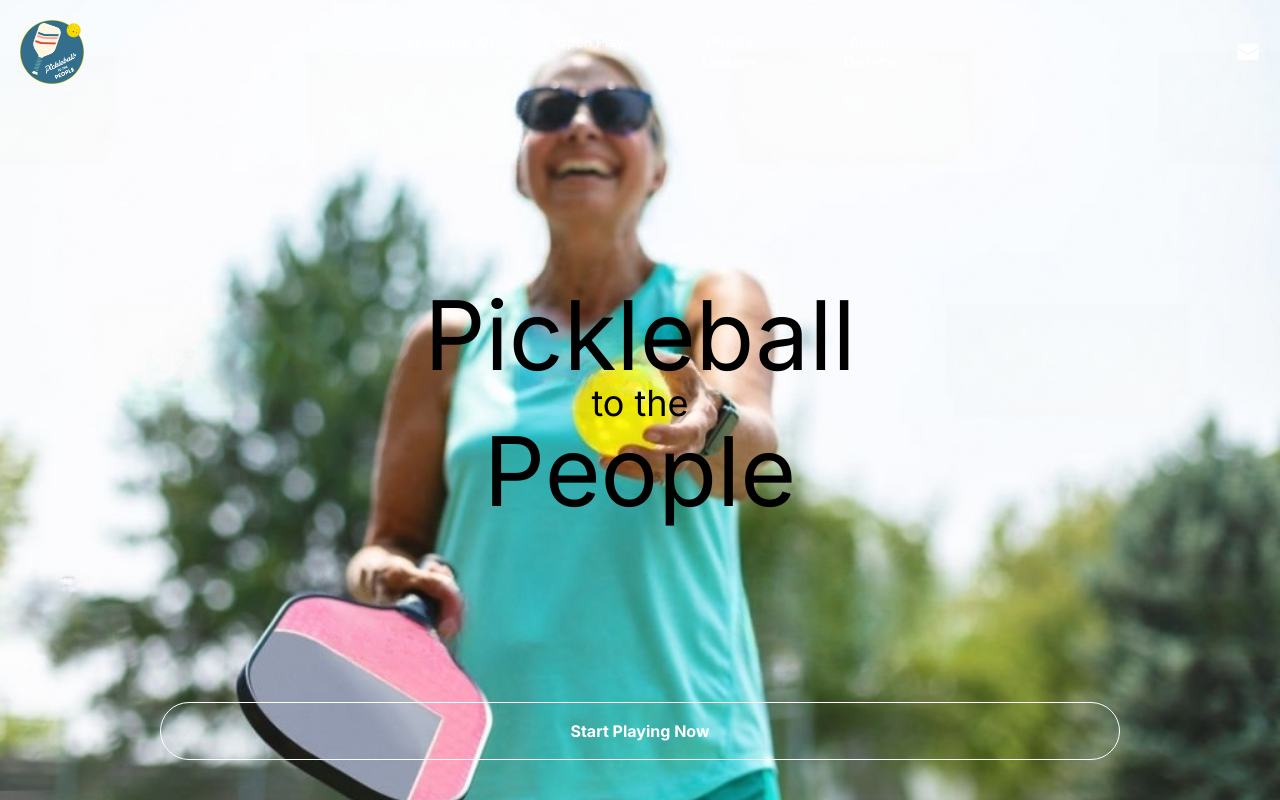
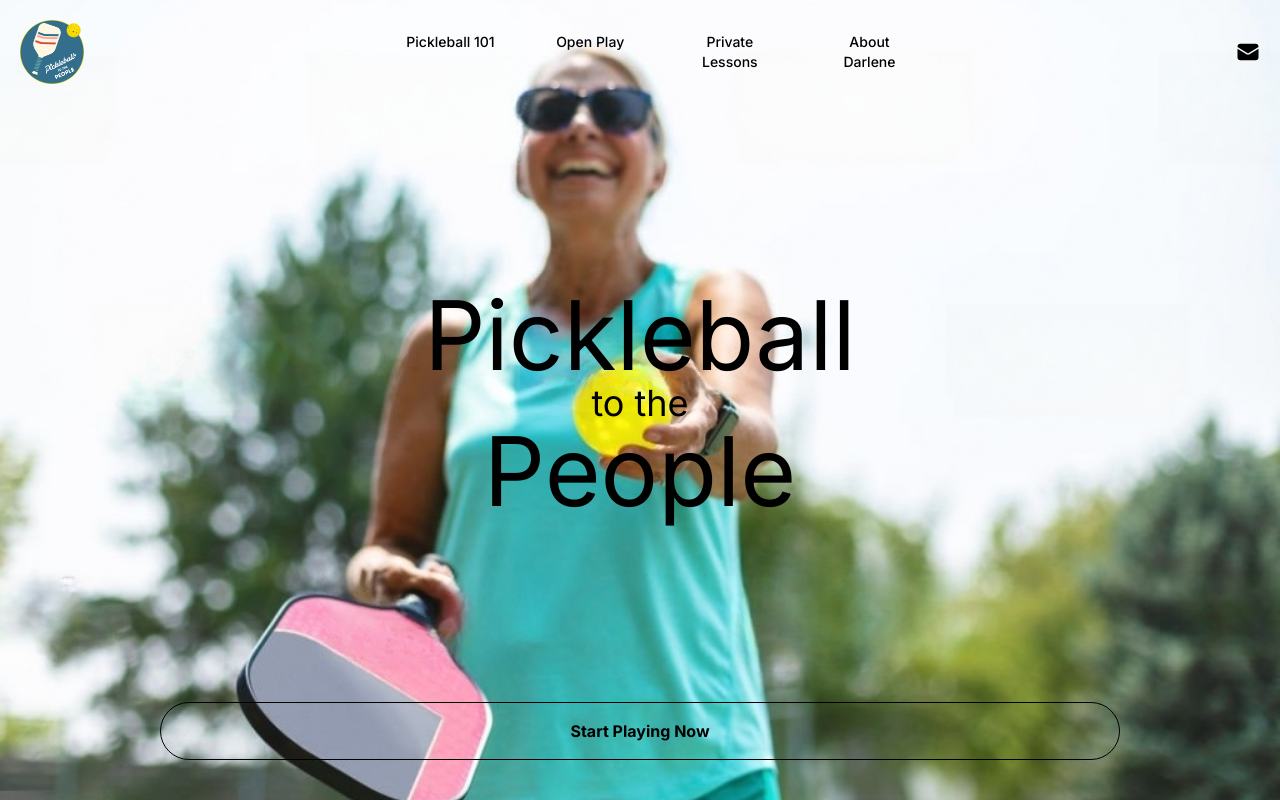
Before and after one commit to avinashi10/pickle-nextjs, a Next.js app in the folder pickleball/: page /aboutDar in a window 1280 px wide. Built offline with nearby package versions, Linux system fonts and the light colour scheme.

Commit message:
Change text to black hover to white for higher contrast

```diff
--- a/pickleball/src/app/aboutDar/page.jsx
+++ b/pickleball/src/app/aboutDar/page.jsx
@@ -40,22 +40,22 @@ const AboutDar = ()=>{
           {['Pickleball 101', 'Open Play', 'Private Lessons', 'About Darlene'].map((item, index) => (
             <button
               key={index}
-              className="inline-flex justify-center w-full px-4 py-2 text-sm font-medium text-white bg-transparent border border-transparent rounded-md hover:bg-white hover:text-black"
+              className="inline-flex justify-center w-full px-4 py-2 text-sm font-medium text-black bg-transparent border border-transparent rounded-md hover:bg-black hover:text-white"
             >
               {item}
             </button>
           ))}
         </div>
-        <EnvelopeIcon className="h-6 w-6 text-white" />
+        <EnvelopeIcon className="h-6 w-6 text-black" />
       </nav>
 
       <div className="relative text-center z-10">
-        <p className="text-8xl">Pickleball</p>
-        <p className="text-4xl">to the</p>
-        <p className="text-8xl">People</p>
+        <p className="text-8xl text-black">Pickleball</p>
+        <p className="text-4xl text-black">to the</p>
+        <p className="text-8xl text-black">People</p>
       </div>
 
-      <button className="relative w-3/4 py-4 bg-transparent border border-white rounded-full text-white font-bold mb-10 hover:bg-white hover:text-black z-10">
+      <button className="relative w-3/4 py-4 bg-transparent border border-black rounded-full text-black font-bold mb-10 hover:bg-black hover:text-white z-10">
         Start Playing Now
       </button>
     </div>
```
